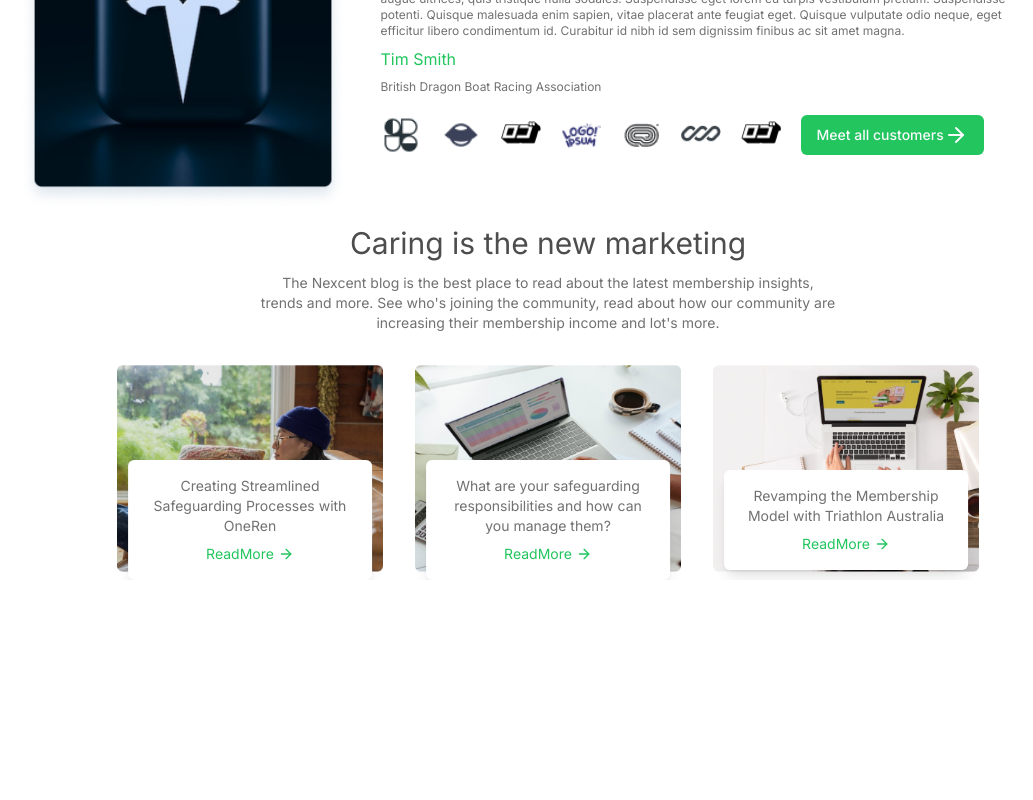
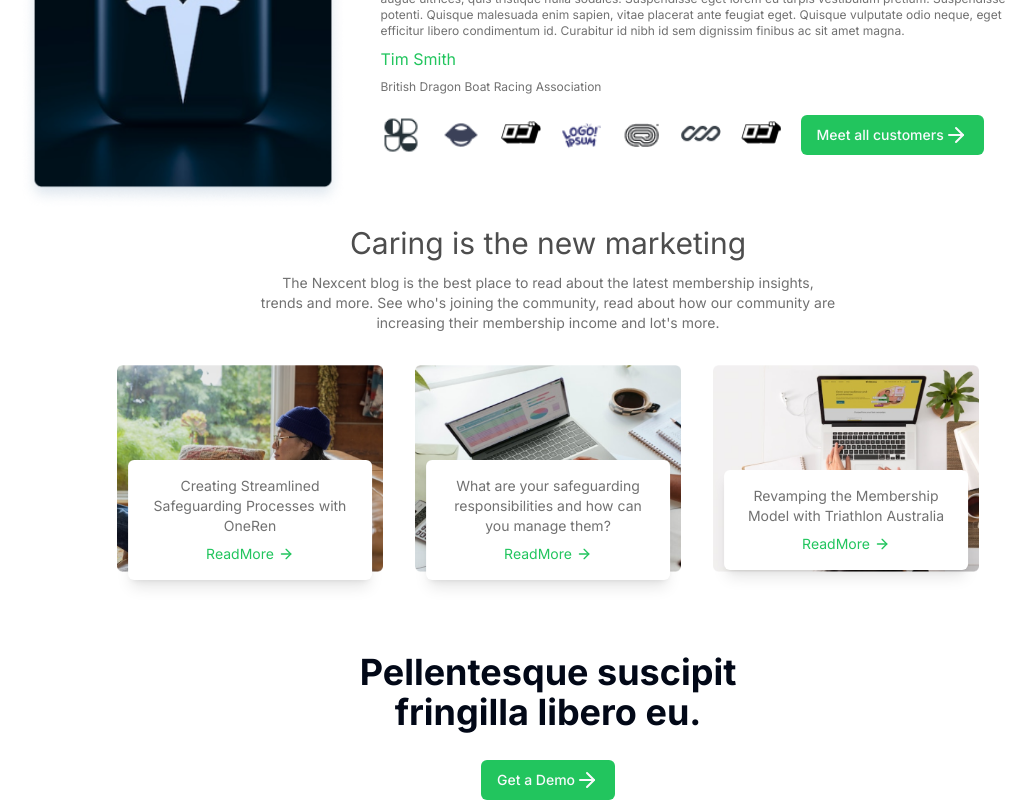
Before and after one commit to sandeep0009/next-landing-page, a Next.js app: page / in a window 1280 px wide. Shown: the part 2133-2933 px from the top of the page, without its empty margins (92-1125 px from the left). Before the commit the page ends 2713 px from the top, so only its background shows below. Built offline with nearby package versions, Linux system fonts and the light colour scheme.

Commit message:
done with banner 2

```diff
--- a/src/app/page.js
+++ b/src/app/page.js
@@ -1,4 +1,5 @@
 import Banner from "@/components/Banner";
+import Banner2 from "@/components/Banner2";
 import Card from "@/components/Card";
 import Client from "@/components/Client";
 import Hero from "@/components/Hero";
@@ -22,6 +23,7 @@ export default function Home() {
             <Manage/>
             <Testimonial/>
             <Card/>
+            <Banner2/>
 
     </div>
 
--- a/src/components/Banner2.jsx
+++ b/src/components/Banner2.jsx
@@ -1,8 +1,17 @@
 import React from 'react'
+import { Button } from './ui/button'
+import { ArrowRight } from 'lucide-react'
 
 const Banner2 = () => {
   return (
-    <div>Banner2</div>
+    <div className="container m-auto text-center flex flex-wrap justify-center">
+      <div className="heading">
+        <h2 className="text-4xl font-bold mt-20">Pellentesque suscipit  <br />fringilla libero eu.</h2>
+        <Button className="bg-green-500 mt-7">Get a Demo <ArrowRight/></Button>
+
+      </div>
+
+    </div>
   )
 }
 
```
